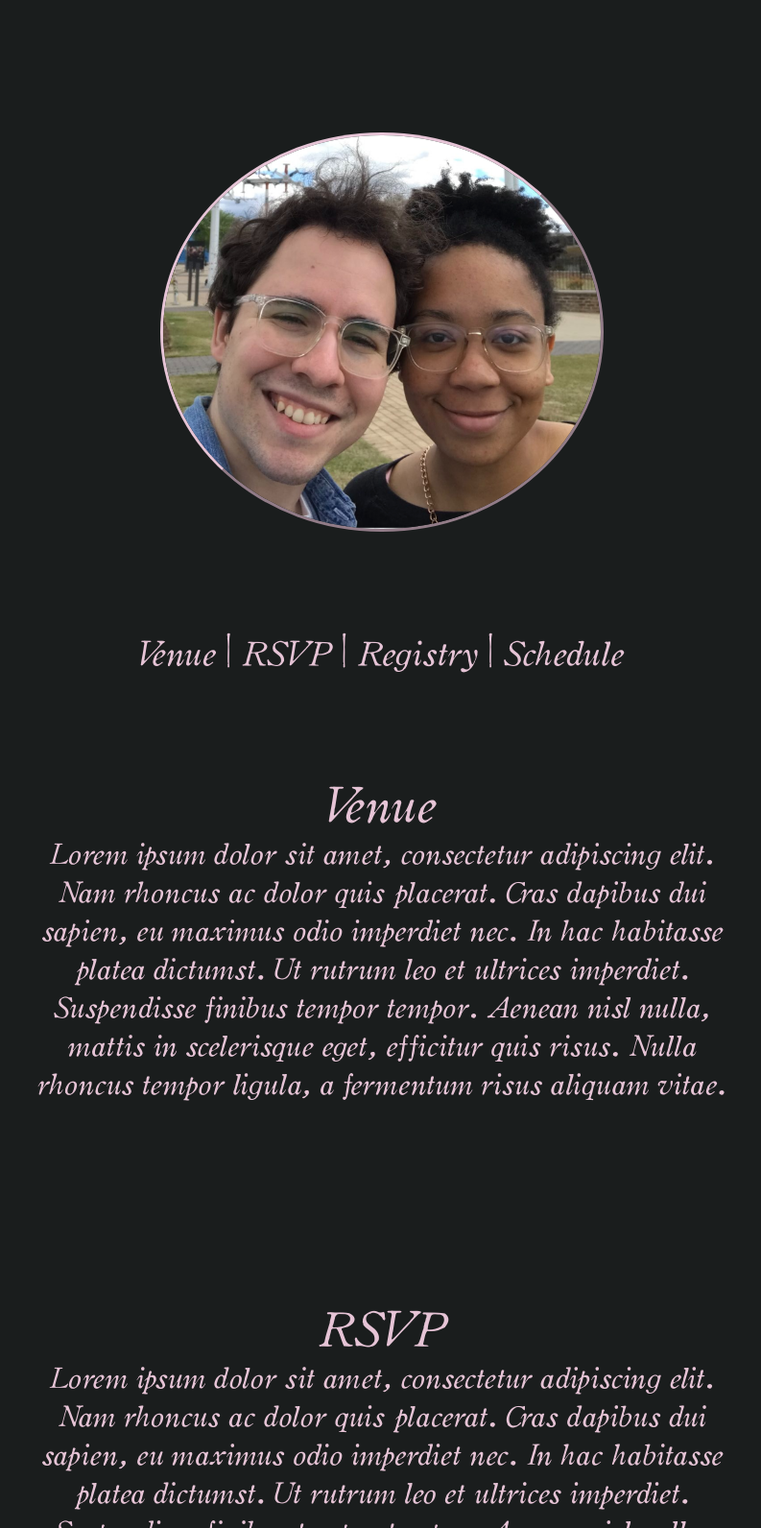
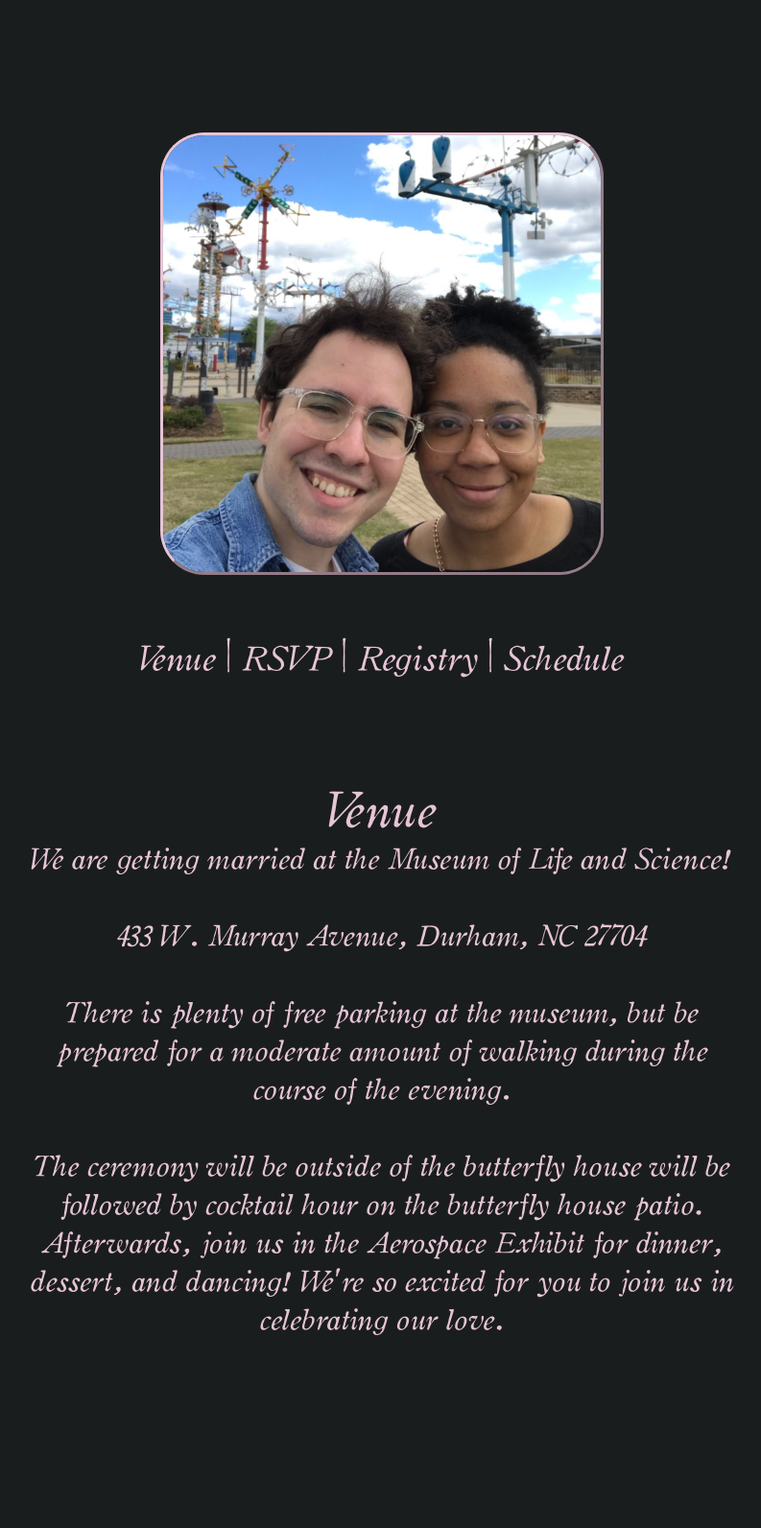
Before and after one commit to mtagius/wedding-website, a plain HTML site: page index.html in a window 1280 px wide. Shown: the part 900-2492 px from the top of the page at 96% size, without its empty margins (242-1035 px from the left). Drawn offline with Linux system fonts and the light colour scheme.

Commit message:
added photo slideshow

```diff
--- a/index.html
+++ b/index.html
@@ -16,7 +16,7 @@
         <div class="moons">
             <img src="img/moons.svg">
         </div>
-        <img class="matt-and-makeda" src="img/matt-and-makeda.PNG">
+        <img class="matt-and-makeda" id="matt-and-makeda" src="img/matt-and-makeda-1.png">
         <nav>
             <a href="#venue">Venue</a> |
             <a href="#rsvp">RSVP</a> |
@@ -25,10 +25,10 @@
         </nav>
         <div id="venue">
             <span>Venue</span>
-            Lorem ipsum dolor sit amet, consectetur adipiscing elit. Nam rhoncus ac dolor quis placerat. Cras dapibus
-            dui sapien, eu maximus odio imperdiet nec. In hac habitasse platea dictumst. Ut rutrum leo et ultrices
-            imperdiet. Suspendisse finibus tempor tempor. Aenean nisl nulla, mattis in scelerisque eget, efficitur quis
-            risus. Nulla rhoncus tempor ligula, a fermentum risus aliquam vitae.
+            We are getting married at the Museum of Life and Science!<br><br>
+            <a target="_blank" href="https://goo.gl/maps/KfWcuNhAbisnCgvWA">433 W. Murray Avenue, Durham, NC 27704</a><br><br>
+            There is plenty of free parking at the museum, but be prepared for a moderate amount of walking during the course of the evening.<br><br>
+            The ceremony will be outside of the butterfly house will be followed by cocktail hour on the butterfly house patio. Afterwards, join us in the Aerospace Exhibit for dinner, dessert, and dancing! We're so excited for you to join us in celebrating our love.
         </div>
         <div id="rsvp">
             <span>RSVP</span>
--- a/main.js
+++ b/main.js
@@ -1,6 +1,18 @@
 window.onload = function () {
     generateBackground();
+
+    changePic(1);
 };
+
+function changePic(counter) {
+    if (counter == 6) {
+        counter = 1;
+    }
+
+    document.getElementById("matt-and-makeda").src = "img/matt-and-makeda-" + counter + ".png";
+
+    setTimeout(changePic, 4000, ++counter)
+}
 
 function randomNumber(min, max) {
     max++;
--- a/style.css
+++ b/style.css
@@ -68,10 +68,10 @@ html {
 
 .matt-and-makeda {
     width: 60%;
-    border-radius: 100%;
+    border-radius: 10%;
     border: outset;
     border-color: #e6c4d6ff;
-    margin-bottom: 100px;
+    margin-bottom: 60px;
 }
 
 nav {
```
Also changed, not shown: img/matt-and-makeda-1.png (added), img/matt-and-makeda-2.png (added), img/matt-and-makeda-3.png (added), img/matt-and-makeda-4.png (added), img/matt-and-makeda-5.png (added), img/matt-and-makeda.PNG (deleted).
